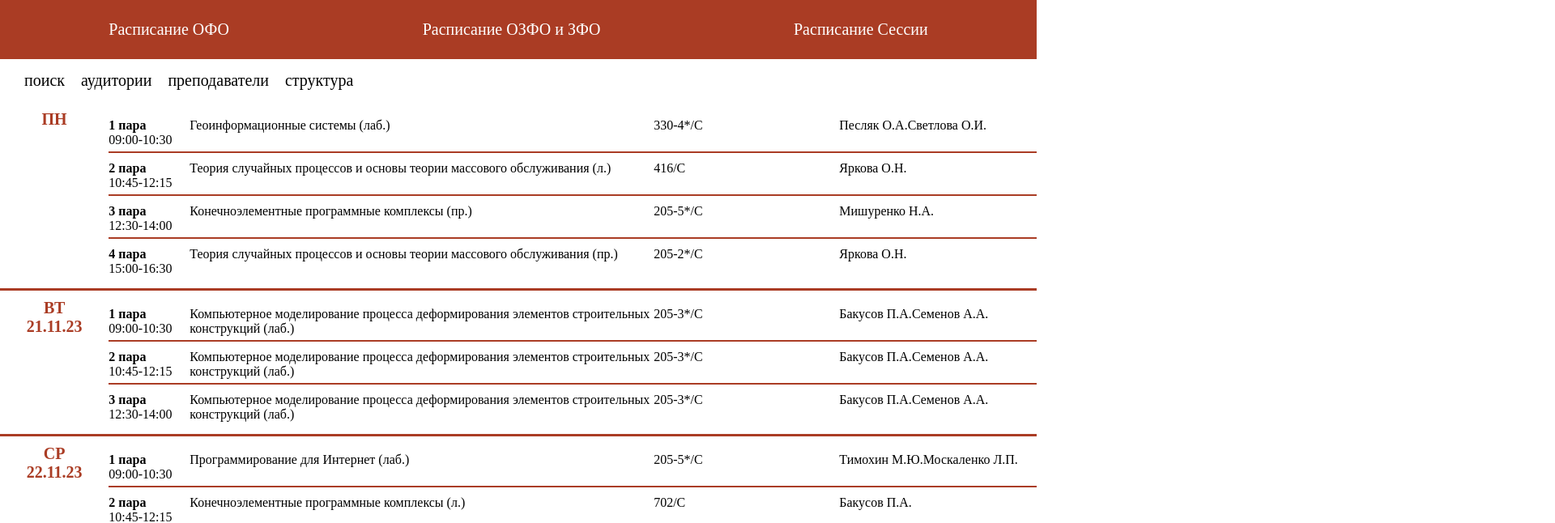
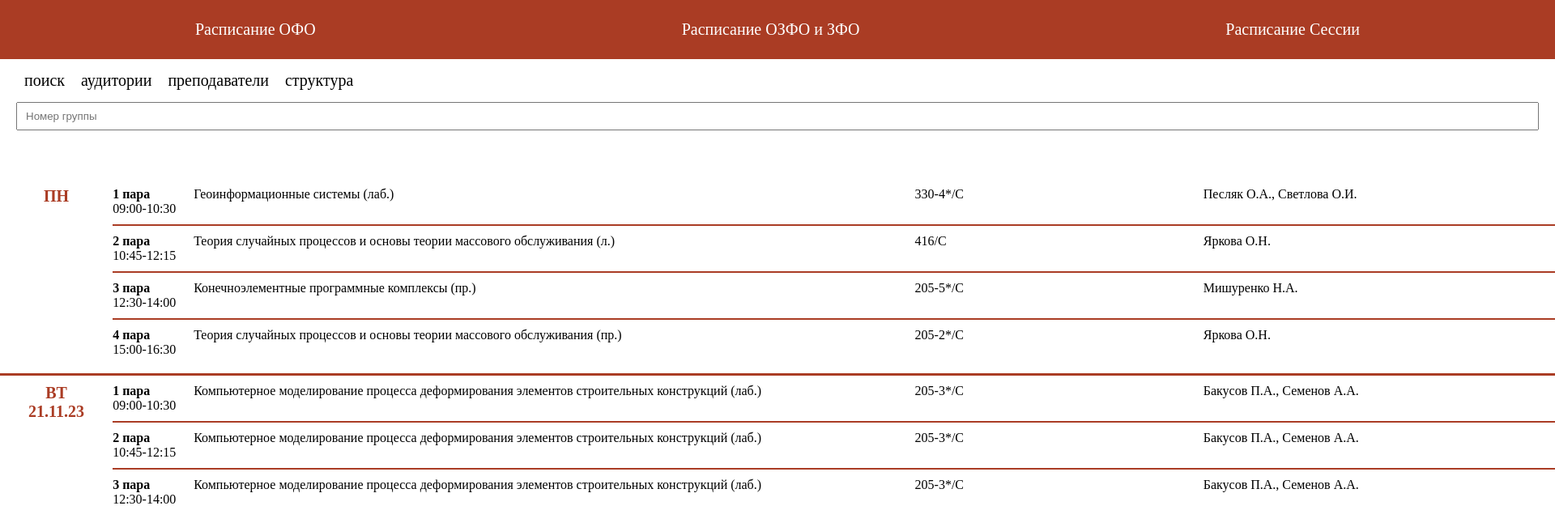
Before and after one commit to iRoman8614/spbgasu_rasp, a React (Create React App) app in the folder rasp/: page / in a window 1280 px wide. Shown: the top 646 px of the page at 81% size, 1920 px wide, since content can reach past the window. Built offline with nearby package versions, Linux system fonts and the light colour scheme.

Commit message:
url update

```diff
--- a/rasp/src/App.js
+++ b/rasp/src/App.js
@@ -2,9 +2,9 @@ import './App.css';
 import Main from "./pages/Main";
 
 function App() {
-  return (
-      <Main />
-  );
+    return (
+        <Main />
+    );
 }
 
 export default App;
--- a/rasp/src/components/LessonLine/LessonLine.jsx
+++ b/rasp/src/components/LessonLine/LessonLine.jsx
@@ -1,18 +1,17 @@
 import styles from './LessonLine.module.css'
+import mock from '../../mock/pairs'
 const LessonLine = ({content}) => {
     return(
         <div className={styles.root}>
             <div className={styles.container}>
-                <div className={styles.pair}>{content?.pair}</div>
-                <div>{content?.time}</div>
+                <div className={styles.pair}>{content?.pair} пара</div>
+                <div>{mock[content.pair] && (
+                    <p>{`${mock[content.pair]}`}</p>
+                )}</div>
             </div>
             <div>{content?.title}</div>
             <div>{content?.place}</div>
-            <div>{content?.teacher.map((item) => {
-                return(
-                    <a>{item}</a>
-                )
-            })}</div>
+            <div>{content?.teacher.join(', ')}</div>
         </div>
     )
 }
--- a/rasp/src/components/LessonLine/LessonLine.module.css
+++ b/rasp/src/components/LessonLine/LessonLine.module.css
@@ -4,8 +4,12 @@
     border-bottom: 2px solid #aa3c24;
     width: auto;
     padding-top: 10px;
-    padding-bottom: 5px;
+    padding-bottom: 10px;
     font-size: 16px;
+}
+
+.root:first-child {
+    padding-top: 0;
 }
 
 .root:last-child {
--- a/rasp/src/mock/days.js
+++ b/rasp/src/mock/days.js
@@ -3,8 +3,7 @@ export default [
         day: 'ПН',
         lessons: [
             {
-                pair: '1 пара',
-                time: '09:00-10:30',
+                pair: '1',
                 title: 'Геоинформационные системы (лаб.)',
                 place: '330-4*/С',
                 teacher: [
@@ -13,8 +12,7 @@ export default [
                 ]
             },
             {
-                pair: '2 пара',
-                time: '10:45-12:15',
+                pair: '2',
                 title: 'Теория случайных процессов и основы теории массового обслуживания (л.)',
                 place: '416/С',
                 teacher: [
@@ -22,8 +20,7 @@ export default [
                 ]
             },
             {
-                pair: '3 пара',
-                time: '12:30-14:00',
+                pair: '3',
                 title: 'Конечноэлементные программные комплексы (пр.)',
                 place: '205-5*/С',
                 teacher: [
@@ -31,8 +28,7 @@ export default [
                 ]
             },
             {
-                pair: '4 пара',
-                time: '15:00-16:30',
+                pair: '4',
                 title: 'Теория случайных процессов и основы теории массового обслуживания (пр.)',
                 place: '205-2*/С',
                 teacher: [
@@ -46,8 +42,7 @@ export default [
         data: '21.11.23',
         lessons: [
             {
-                pair: '1 пара',
-                time: '09:00-10:30',
+                pair: '1',
                 title: 'Компьютерное моделирование процесса деформирования элементов строительных конструкций (лаб.)',
                 place: '205-3*/С',
                 teacher: [
@@ -56,8 +51,7 @@ export default [
                 ]
             },
             {
-                pair: '2 пара',
-                time: '10:45-12:15',
+                pair: '2',
                 title: 'Компьютерное моделирование процесса деформирования элементов строительных конструкций (лаб.)',
                 place: '205-3*/С',
                 teacher: [
@@ -66,8 +60,7 @@ export default [
                 ]
             },
             {
-                pair: '3 пара',
-                time: '12:30-14:00',
+                pair: '3',
                 title: 'Компьютерное моделирование процесса деформирования элементов строительных конструкций (лаб.)',
                 place: '205-3*/С',
                 teacher: [
@@ -82,8 +75,7 @@ export default [
         data: '22.11.23',
         lessons: [
             {
-                pair: '1 пара',
-                time: '09:00-10:30',
+                pair: '1',
                 title: 'Программирование для Интернет (лаб.)',
                 place: '205-5*/С',
                 teacher: [
@@ -92,8 +84,7 @@ export default [
                 ]
             },
             {
-                pair: '2 пара',
-                time: '10:45-12:15',
+                pair: '2',
                 title: 'Конечноэлементные программные комплексы (л.)',
                 place: '702/С',
                 teacher: [
@@ -112,8 +103,7 @@ export default [
         data: '24.11.23',
         lessons: [
             {
-                pair: '1 пара',
-                time: '09:00-10:30',
+                pair: '1',
                 title: 'Программирование современной компьютерной графики на С++ (лаб.)',
                 place: '205-5*/С',
                 teacher: [
@@ -122,8 +112,7 @@ export default [
                 ]
             },
             {
-                pair: '2 пара',
-                time: '10:45-12:15',
+                pair: '2',
                 title: 'Компьютерные технологии в принятии решений (лаб.)',
                 place: '205-5*/С',
                 teacher: [
@@ -132,8 +121,7 @@ export default [
                 ]
             },
             {
-                pair: '3 пара',
-                time: '12:30-14:00',
+                pair: '3',
                 title: 'Программирование в графических пакетах (лаб.)',
                 place: '205-2*/С',
                 teacher: [
--- /dev/null
+++ b/rasp/src/mock/groups.js
@@ -0,0 +1,3 @@
+export default [
+    '2-Сб-1', '1-ПМИб-3', 'ПМИб-4', 'СМб-2', '2-Сб-4', 'СУЗСб-3', 'ПИм-2'
+]
--- /dev/null
+++ b/rasp/src/mock/pairs.js
@@ -0,0 +1,9 @@
+export default {
+    1: '09:00-10:30',
+    2: '10:45-12:15',
+    3: '12:30-14:00',
+    4: '15:00-16:30',
+    5: '16:45-18:15',
+    6: '18:30-20:00',
+    7: '20:15-21:45'
+}
--- a/rasp/src/pageStyles/Main.module.css
+++ b/rasp/src/pageStyles/Main.module.css
@@ -1,3 +1,8 @@
+.root {
+    width: 1920px;
+}
+
+
 .navbar {
     display: flex;
     justify-content: space-around;
@@ -6,7 +11,8 @@
     background: #aa3c24;
 }
 
-.link {
+.link, .activeLink {
+    background: #aa3c24;
     color: white;
     text-decoration: none;
     font-size: 20px;
@@ -18,3 +24,35 @@
     gap: 20px;
     font-size: 20px;
 }
+
+.formBlock{
+    width: 100%;
+    padding: 0 20px 0 20px;
+    margin-bottom: 20px;
+}
+
+.input{
+    width: 100%;
+    height: 35px;
+    padding: 10px;
+}
+
+.buttonset {
+    margin: 30px 20px;
+    display: flex;
+    gap: 20px;
+}
+
+.button {
+    vertical-align: text-top;
+    background-color: #6d7782;
+    cursor: pointer;
+    font-size: 13px;
+    color: #fff;
+    padding: 10px 10px;
+    min-width: 120px;
+    margin-right: 3px;
+    margin-bottom: 3px;
+    text-align: center;
+    border-radius: 30px;
+}
--- a/rasp/src/pages/Main.jsx
+++ b/rasp/src/pages/Main.jsx
@@ -1,10 +1,23 @@
 import styles from '../pageStyles/Main.module.css'
 import mock from "../mock/days";
 import Day from "../components/Day/Day";
+import {useState} from "react";
+import groups from '../mock/groups'
 
 const Main = () => {
+    const[placeHolder, setPlaceHolder] = useState('Номер группы')
+    const[filterText, setFilterText] = useState('');
+
+    const handleInputChange = (event) => {
+        setFilterText(event.target.value);
+    };
+
+    const filteredMock = groups.filter(item => {
+        return item.toLowerCase().includes(filterText.toLowerCase());
+    });
+
     return(
-        <div>
+        <div className={styles.root}>
             <div className={styles.navbar}>
                 <div className={styles.link}>Расписание ОФО</div>
                 <div className={styles.link}>Расписание ОЗФО и ЗФО</div>
@@ -16,11 +29,22 @@ const Main = () => {
                 <div>преподаватели</div>
                 <div>структура</div>
             </div>
+            <form className={styles.formBlock}>
+                <input className={styles.input} type={"text"} placeholder={placeHolder} onChange={handleInputChange} />
+            </form>
+            <div className={styles.buttonset}>
+                {(filterText !== '') && filteredMock.map((item, ind) => {
+                        return(
+                            <div className={styles.button} key={ind}>{item}</div>
+                        )
+                    })
+                }
+            </div>
             {
                 mock.map((item, ind) => {
                     return(
                         <Day day={item} key={ind} />
-                    )
+                   )
                 })
             }
         </div>
```
